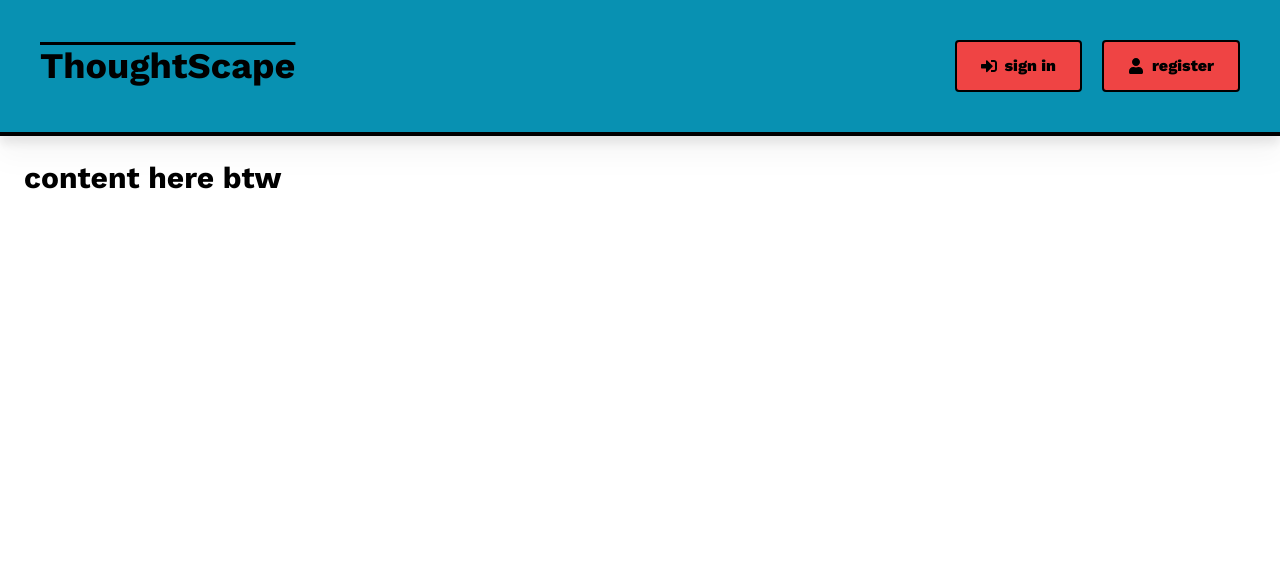
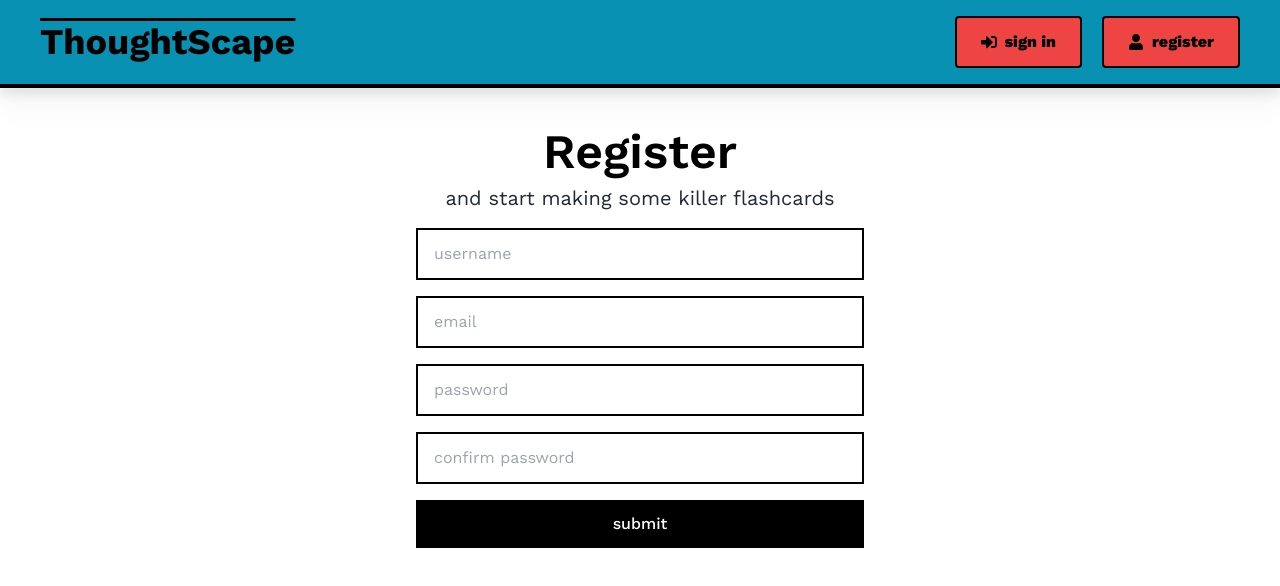
Before and after one commit to Nilej24/layout-for-thoughtscape, a React (Vite) app: page /register in a window 1280 px wide. Shown: the top 586 px of the page. Built offline with nearby package versions, Linux system fonts and the light colour scheme.

Commit message:
make signin and register pages

```diff
--- a/src/App.jsx
+++ b/src/App.jsx
@@ -1,12 +1,19 @@
 import { BrowserRouter, Routes, Route } from 'react-router-dom';
 
 import Header from './components/Header';
+
+import SignIn from './pages/SignIn';
+import Register from './pages/Register';
 
 function App() {
   return (
     <BrowserRouter>
       <Header />
-      <div className="p-6 text-3xl font-bold">content here btw</div>
+      <Routes>
+        <Route path="/" element={<div>decks, yo</div>} />
+        <Route path="/signin" element={<SignIn />} />
+        <Route path="/register" element={<Register />} />
+      </Routes>
     </BrowserRouter>
   );
 }
--- a/src/components/Header.jsx
+++ b/src/components/Header.jsx
@@ -15,7 +15,7 @@ function Header() {
 
   return (
     <nav className="bg-cyan-600 drop-shadow-xl border-b-4 border-black">
-      <div className="container mx-auto p-10 flex justify-between items-center">
+      <div className="container mx-auto px-10 py-4 flex justify-between items-center">
         <div>
           <Link to="/" className="text-4xl font-bold hover:text-gray-700 overline">
             ThoughtScape
--- /dev/null
+++ b/src/pages/Register.jsx
@@ -0,0 +1,26 @@
+function FormInput({ type, text }) {
+  return <input type={type} placeholder={text} className="border-2 border-black px-4 py-3 my-2 focus:outline-none w-full max-w-md" />
+}
+
+function Register() {
+
+  return (
+    <section className="flex flex-col items-center py-10 px-5">
+      <h1 className="text-5xl font-semibold">
+        Register
+      </h1>
+      <p className="my-2 text-xl text-gray-800 text-center">
+        and start making some killer flashcards
+      </p>
+      <form className="flex flex-col items-center w-full">
+        <FormInput type="text" text="username"/>
+        <FormInput type="email" text="email"/>
+        <FormInput type="password" text="password"/>
+        <FormInput type="password" text="confirm password"/>
+        <button className="py-3 w-full mt-2 text-white bg-black font-medium hover:bg-gray-700 max-w-md">submit</button>
+      </form>
+    </section>
+  );
+}
+
+export default Register;
--- /dev/null
+++ b/src/pages/SignIn.jsx
@@ -0,0 +1,24 @@
+function FormInput({ type, text }) {
+  return <input type={type} placeholder={text} className="border-2 border-black px-4 py-3 my-2 focus:outline-none w-full max-w-md" />
+}
+
+function SignIn() {
+
+  return (
+    <section className="flex flex-col items-center py-10 px-5">
+      <h1 className="text-5xl font-semibold">
+        Sign In
+      </h1>
+      <p className="my-2 text-xl text-gray-800 text-center">
+        and keep doing what you're doing champ
+      </p>
+      <form className="flex flex-col items-center w-full">
+        <FormInput type="email" text="email"/>
+        <FormInput type="password" text="password"/>
+        <button className="py-3 w-full mt-2 text-white bg-black font-medium hover:bg-gray-700 max-w-md">submit</button>
+      </form>
+    </section>
+  );
+}
+
+export default SignIn;
```
